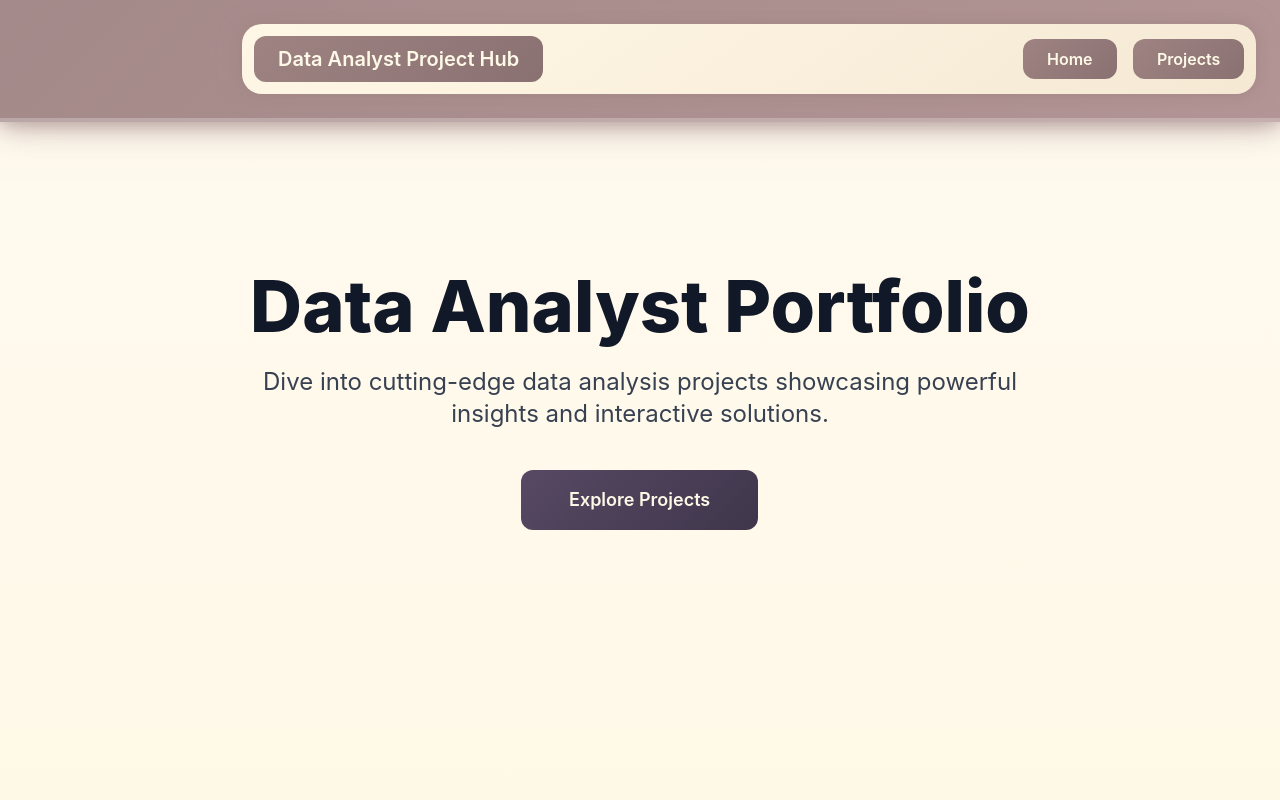
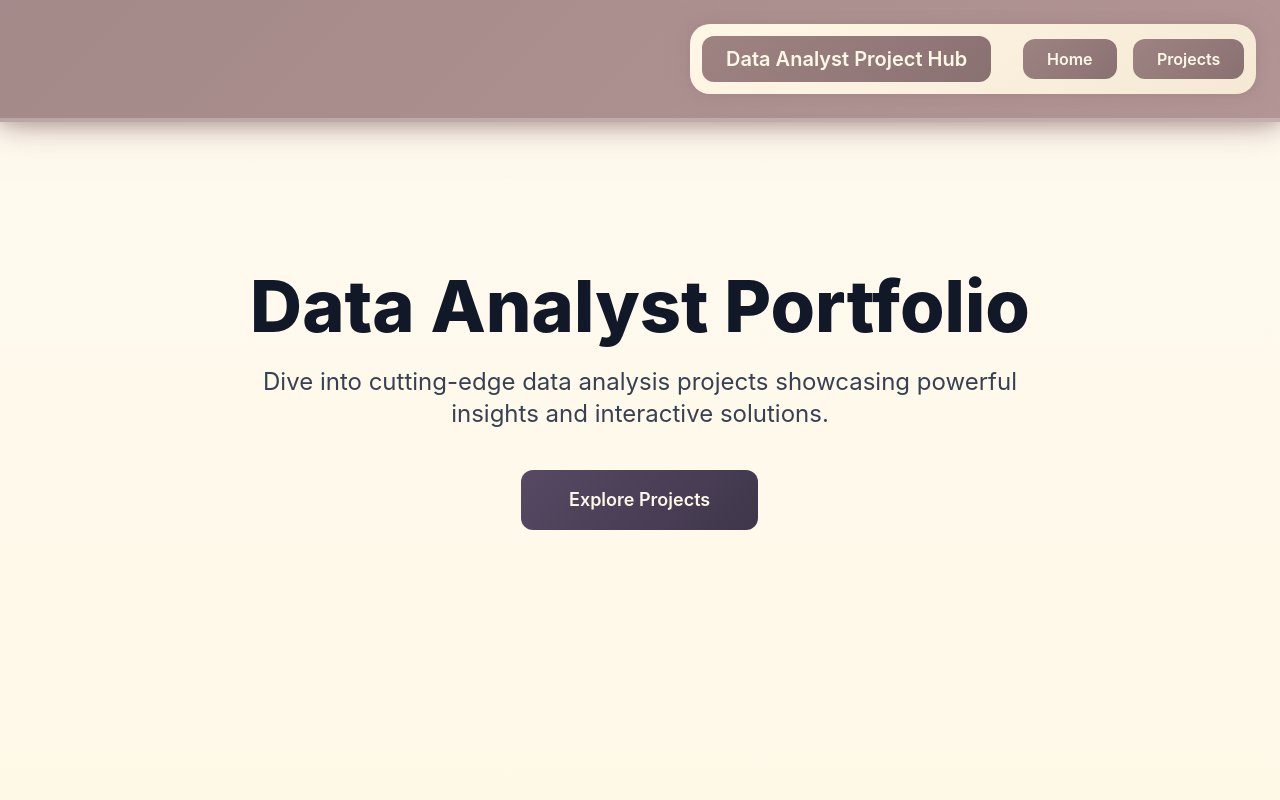
Before and after one commit to web-farhad/com, a plain HTML site: page New/DSAP.html in a window 1280 px wide. Shown: the top 800 px of the page. Drawn offline with nearby package versions, Linux system fonts and the light colour scheme.

Commit message:
Update DSAP.html

```diff
--- a/New/DSAP.html
+++ b/New/DSAP.html
@@ -114,7 +114,7 @@
             transition: transform 0.4s ease, box-shadow 0.4s ease;
             display: flex;
             align-items: center;
-            gap: 30rem;
+            gap: 2rem;
         }
         .nav-box:hover {
             transform: perspective(1000px) translateZ(30px);
```
